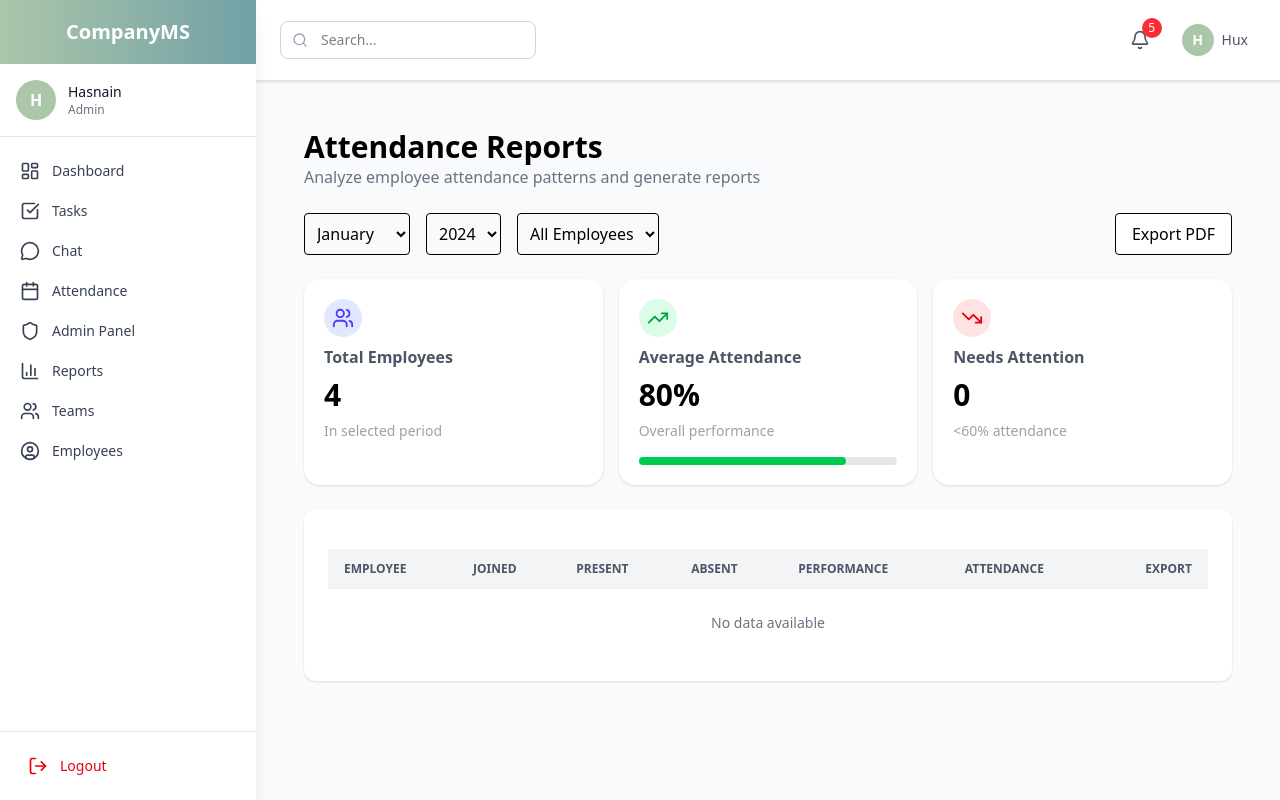
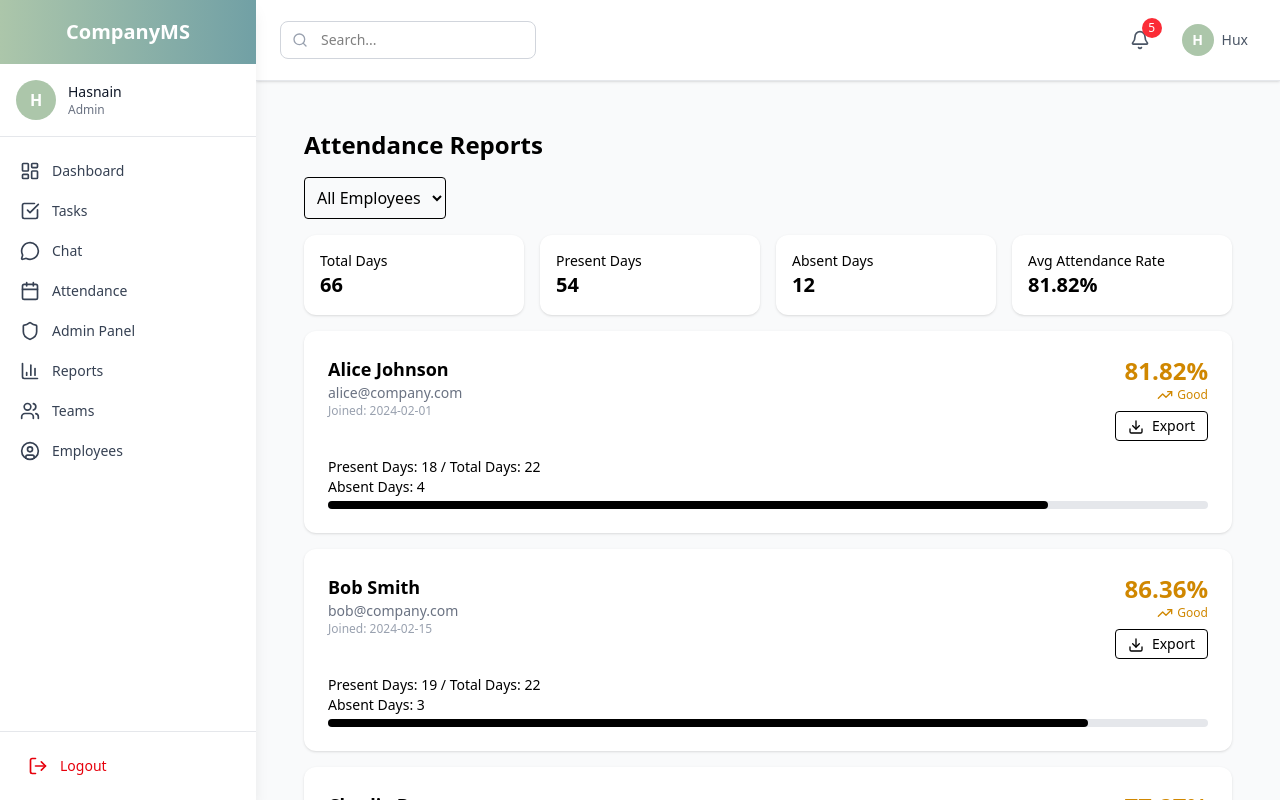
Before and after one commit to hux-x/IMS_Frontend_v2, a React (Vite) app: page / in a window 1280 px wide. Both pictures are taken after a click on the button "Reports". Shown: the top 800 px of the page. Built offline with nearby package versions, Linux system fonts and the light colour scheme.

Commit message:
ready a bit

```diff
--- /dev/null
+++ b/src/components/cards/ReportCard.jsx
@@ -0,0 +1,48 @@
+// components/reports/ReportCard.jsx
+import { Download, TrendingUp } from 'lucide-react';
+
+export default function ReportCard({ report }) {
+  const rate = ((report.presentDays / report.totalDays) * 100).toFixed(2);
+
+  const handleExport = () => {
+    const data = `Name: ${report.name}\nEmail: ${report.email}\nAttendance: ${rate}%`;
+    const blob = new Blob([data], { type: 'text/plain' });
+    const link = document.createElement('a');
+    link.href = URL.createObjectURL(blob);
+    link.download = `${report.name}-report.txt`;
+    link.click();
+  };
+
+  return (
+    <div className="bg-white p-6 rounded-xl shadow mb-4">
+      <div className="flex justify-between">
+        <div>
+          <h2 className="text-lg font-bold">{report.name}</h2>
+          <p className="text-sm text-gray-500">{report.email}</p>
+          <p className="text-xs text-gray-400">Joined: {report.joined}</p>
+        </div>
+        <div className="text-right">
+          <h3 className="text-2xl font-bold text-yellow-600">{rate}%</h3>
+          <div className="text-xs text-yellow-600 flex items-center justify-end">
+            <TrendingUp className="w-4 h-4 mr-1" /> Good
+          </div>
+          <button onClick={handleExport} className="mt-2 text-sm border px-3 py-1 rounded hover:bg-gray-100">
+            <Download className="w-4 h-4 inline mr-1" /> Export
+          </button>
+        </div>
+      </div>
+      <div className="mt-4">
+        <p className="text-sm">
+          Present Days: {report.presentDays} / Total Days: {report.totalDays} <br />
+          Absent Days: {report.totalDays - report.presentDays}
+        </p>
+        <div className="mt-1 w-full h-2 bg-gray-200 rounded">
+          <div
+            className="h-2 bg-black rounded"
+            style={{ width: `${rate}%` }}
+          ></div>
+        </div>
+      </div>
+    </div>
+  );
+}
--- a/src/components/cards/ReportSummaryCards.jsx
+++ b/src/components/cards/ReportSummaryCards.jsx
@@ -1,58 +1,23 @@
-import { TrendingUp, TrendingDown, Users } from "lucide-react";
-
-const summaryData = [
-  {
-    title: "Total Employees",
-    value: 4,
-    subtitle: "In selected period",
-    icon: Users,
-    color: "bg-indigo-100 text-indigo-600",
-  },
-  {
-    title: "Average Attendance",
-    value: "80%",
-    subtitle: "Overall performance",
-    icon: TrendingUp,
-    color: "bg-green-100 text-green-600",
-    progress: 80,
-  },
-  {
-    title: "Needs Attention",
-    value: 0,
-    subtitle: "<60% attendance",
-    icon: TrendingDown,
-    color: "bg-red-100 text-red-600",
-  },
-];
-
-export function ReportsSummaryCards() {
+// components/reports/SummaryCards.jsx
+export default function SummaryCards({ summary }) {
   return (
-    <div className="grid grid-cols-1 md:grid-cols-3 gap-4">
-      {summaryData.map((item, i) => (
-        <SummaryCard key={i} {...item} />
-      ))}
+    <div className="grid grid-cols-4 gap-4 mb-4">
+      <div className="bg-white p-4 rounded-xl shadow">
+        <p className="text-sm">Total Days</p>
+        <h2 className="text-xl font-bold">{summary.total}</h2>
+      </div>
+      <div className="bg-white p-4 rounded-xl shadow">
+        <p className="text-sm">Present Days</p>
+        <h2 className="text-xl font-bold">{summary.present}</h2>
+      </div>
+      <div className="bg-white p-4 rounded-xl shadow">
+        <p className="text-sm">Absent Days</p>
+        <h2 className="text-xl font-bold">{summary.absent}</h2>
+      </div>
+      <div className="bg-white p-4 rounded-xl shadow">
+        <p className="text-sm">Avg Attendance Rate</p>
+        <h2 className="text-xl font-bold">{summary.avgRate}%</h2>
+      </div>
     </div>
   );
 }
-
-function SummaryCard({ title, value, subtitle, icon: Icon, color, progress }) {
-  return (
-    <div className="p-5 bg-white rounded-2xl shadow flex flex-col gap-2">
-      <div className={`w-fit p-2 rounded-full ${color}`}>
-        <Icon size={22} />
-      </div>
-      <h3 className="text-gray-600 font-semibold">{title}</h3>
-      <p className="text-3xl font-bold">{value}</p>
-      <p className="text-sm text-gray-400">{subtitle}</p>
-
-      {progress !== undefined && (
-        <div className="w-full h-2 mt-2 bg-gray-200 rounded-full">
-          <div
-            className="h-full rounded-full bg-green-500 transition-all"
-            style={{ width: `${progress}%` }}
-          />
-        </div>
-      )}
-    </div>
-  );
-}
--- a/src/components/filters/ReportFilters.jsx
+++ b/src/components/filters/ReportFilters.jsx
@@ -1,50 +1,17 @@
-const months = ["January", "February", "March", "April", "May"];
-const years = [2024, 2025, 2026];
-
-export default function ReportsFilters({
-  selectedMonth,
-  selectedYear,
-  selectedEmployee,
-  onMonthChange,
-  onYearChange,
-  onEmployeeChange,
-}) {
+// components/reports/ReportFilters.jsx
+export default function ReportFilters({ employee, setEmployee }) {
   return (
-    <div className="flex flex-wrap gap-4 items-center">
+    <div className="flex gap-4 items-center mb-4">
       <select
-        value={selectedMonth}
-        onChange={(e) => onMonthChange(Number(e.target.value))}
-        className="p-2 border rounded"
+        className="border p-2 rounded"
+        value={employee}
+        onChange={(e) => setEmployee(e.target.value)}
       >
-        {months.map((month, idx) => (
-          <option key={idx} value={idx}>
-            {month}
-          </option>
-        ))}
+        <option value="all">All Employees</option>
+        <option value="alice">Alice</option>
+        <option value="bob">Bob</option>
+        <option value="charlie">Charlie</option>
       </select>
-
-      <select
-        value={selectedYear}
-        onChange={(e) => onYearChange(Number(e.target.value))}
-        className="p-2 border rounded"
-      >
-        {years.map((year) => (
-          <option key={year}>{year}</option>
-        ))}
-      </select>
-
-      <select
-        value={selectedEmployee}
-        onChange={(e) => onEmployeeChange(e.target.value)}
-        className="p-2 border rounded"
-      >
-        <option value="All">All Employees</option>
-        {/* Later dynamically inject employees */}
-      </select>
-
-      <button className="ml-auto px-4 py-2 bg-white border rounded hover:bg-gray-100">
-        Export PDF
-      </button>
     </div>
   );
 }
--- a/src/components/layout/ReportsTable.jsx
+++ b/src/components/layout/ReportsTable.jsx
@@ -1,80 +1,12 @@
-import { Download, TrendingDown } from "lucide-react";
+// components/reports/ReportsTable.jsx
+import ReportCard from '../cards/ReportCard';
 
-export function ReportsTable({ data = [], title }) {
+export default function ReportsTable({ data }) {
   return (
-    <div className="bg-white p-6 rounded-xl shadow">
-      <h2 className="text-2xl font-bold mb-4">{title}</h2>
-
-      <div className="overflow-x-auto">
-        <table className="min-w-full text-sm text-left">
-          <thead className="bg-gray-100 text-gray-600 uppercase text-xs">
-            <tr>
-              <th className="py-3 px-4">Employee</th>
-              <th className="py-3 px-4">Joined</th>
-              <th className="py-3 px-4">Present</th>
-              <th className="py-3 px-4">Absent</th>
-              <th className="py-3 px-4">Performance</th>
-              <th className="py-3 px-4">Attendance</th>
-              <th className="py-3 px-4 text-right">Export</th>
-            </tr>
-          </thead>
-          <tbody>
-            {data.length === 0 ? (
-              <tr>
-                <td colSpan={7} className="text-center py-6 text-gray-500">
-                  No data available
-                </td>
-              </tr>
-            ) : (
-              data.map((emp, idx) => (
-                <tr key={idx} className="border-b hover:bg-gray-50 transition">
-                  <td className="py-4 px-4">
-                    <div className="font-semibold">{emp.name}</div>
-                    <div className="text-gray-500 text-xs">{emp.email}</div>
-                  </td>
-                  <td className="py-4 px-4 text-sm">{emp.joined}</td>
-                  <td className="py-4 px-4">{emp.present}</td>
-                  <td className="py-4 px-4">{emp.absent}</td>
-                  <td className="py-4 px-4">
-                    <span className="px-2 py-1 rounded-full text-xs bg-yellow-100 text-yellow-700">
-                      {emp.performance}
-                    </span>
-                  </td>
-                  <td className="py-4 px-4 w-56">
-                    <div className="flex items-center gap-2">
-                      <div className="w-full bg-gray-200 h-2 rounded-full overflow-hidden">
-                        <div
-                          className={`h-full rounded-full ${getBarColor(emp.percentage)}`}
-                          style={{ width: `${emp.percentage}%` }}
-                        />
-                      </div>
-                      <span className="text-sm font-semibold">
-                        {emp.percentage}%
-                      </span>
-                    </div>
-                    <div className="text-xs text-red-500 flex items-center gap-1 mt-1">
-                      <TrendingDown size={14} />
-                      {emp.trend}
-                    </div>
-                  </td>
-                  <td className="py-4 px-4 text-right">
-                    <button className="p-2 border rounded hover:bg-gray-100">
-                      <Download size={16} />
-                    </button>
-                  </td>
-                </tr>
-              ))
-            )}
-          </tbody>
-        </table>
-      </div>
+    <div>
+      {data.map((report) => (
+        <ReportCard key={report.id} report={report} />
+      ))}
     </div>
   );
 }
-
-// Helper
-function getBarColor(percent) {
-  if (percent >= 90) return "bg-green-500";
-  if (percent >= 75) return "bg-yellow-500";
-  return "bg-red-500";
-}
--- /dev/null
+++ b/src/hooks/useReportsData.js
@@ -0,0 +1,38 @@
+// hooks/useReportsData.js
+import { useMemo, useState } from 'react';
+import { dummyReports } from '../sections/data/dummyReports';
+
+export const useReportsData = () => {
+  const [employee, setEmployee] = useState('all');
+  const [month, setMonth] = useState(new Date().getMonth());
+  const [year, setYear] = useState(new Date().getFullYear());
+
+  const filtered = useMemo(() => {
+    return dummyReports.filter((r) => {
+      if (employee === 'all') return true;
+      return r.name.toLowerCase().includes(employee.toLowerCase());
+    });
+  }, [employee]);
+
+  const summary = useMemo(() => {
+    const total = filtered.reduce((acc, r) => acc + r.totalDays, 0);
+    const present = filtered.reduce((acc, r) => acc + r.presentDays, 0);
+    return {
+      total,
+      present,
+      absent: total - present,
+      avgRate: ((present / total) * 100).toFixed(2),
+    };
+  }, [filtered]);
+
+  return {
+    reports: filtered,
+    summary,
+    setEmployee,
+    setMonth,
+    setYear,
+    month,
+    year,
+    employee,
+  };
+};
--- a/src/sections/Reports.jsx
+++ b/src/sections/Reports.jsx
@@ -1,18 +1,23 @@
-// src/pages/Reports.jsx
-import ReportsHeader from "../components/layout/ReportsHeader";
-import ReportsFilters from "../components/filters/ReportFilters";
-import{ ReportsSummaryCards} from "../components/cards/ReportSummaryCards";
-import {ReportsTable} from "../components/layout/ReportsTable";
+// pages/reports.jsx
+import { useReportsData } from '@/hooks/useReportsData';
+import ReportFilters from '@/components/filters/ReportFilters';
+import SummaryCards from '@/components/cards/ReportSummaryCards';
+import ReportsTable from '@/components/layout/ReportsTable';
 
-function Reports() {
+export default function ReportsPage() {
+  const {
+    reports,
+    summary,
+    setEmployee,
+    employee,
+  } = useReportsData();
+
   return (
-    <div className="p-6 space-y-6">
-      <ReportsHeader />
-      <ReportsFilters />
-      <ReportsSummaryCards />
-      <ReportsTable />
+    <div className="p-6">
+      <h1 className="text-2xl font-bold mb-4">Attendance Reports</h1>
+      <ReportFilters employee={employee} setEmployee={setEmployee} />
+      <SummaryCards summary={summary} />
+      <ReportsTable data={reports} />
     </div>
   );
 }
-
-export default Reports;
--- /dev/null
+++ b/src/sections/data/dummyReports.js
@@ -0,0 +1,27 @@
+// data/dummyReports.js
+export const dummyReports = [
+  {
+    id: '1',
+    name: 'Alice Johnson',
+    email: 'alice@company.com',
+    joined: '2024-02-01',
+    presentDays: 18,
+    totalDays: 22,
+  },
+  {
+    id: '2',
+    name: 'Bob Smith',
+    email: 'bob@company.com',
+    joined: '2024-02-15',
+    presentDays: 19,
+    totalDays: 22,
+  },
+  {
+    id: '3',
+    name: 'Charlie Brown',
+    email: 'charlie@company.com',
+    joined: '2024-03-01',
+    presentDays: 17,
+    totalDays: 22,
+  },
+];
```
